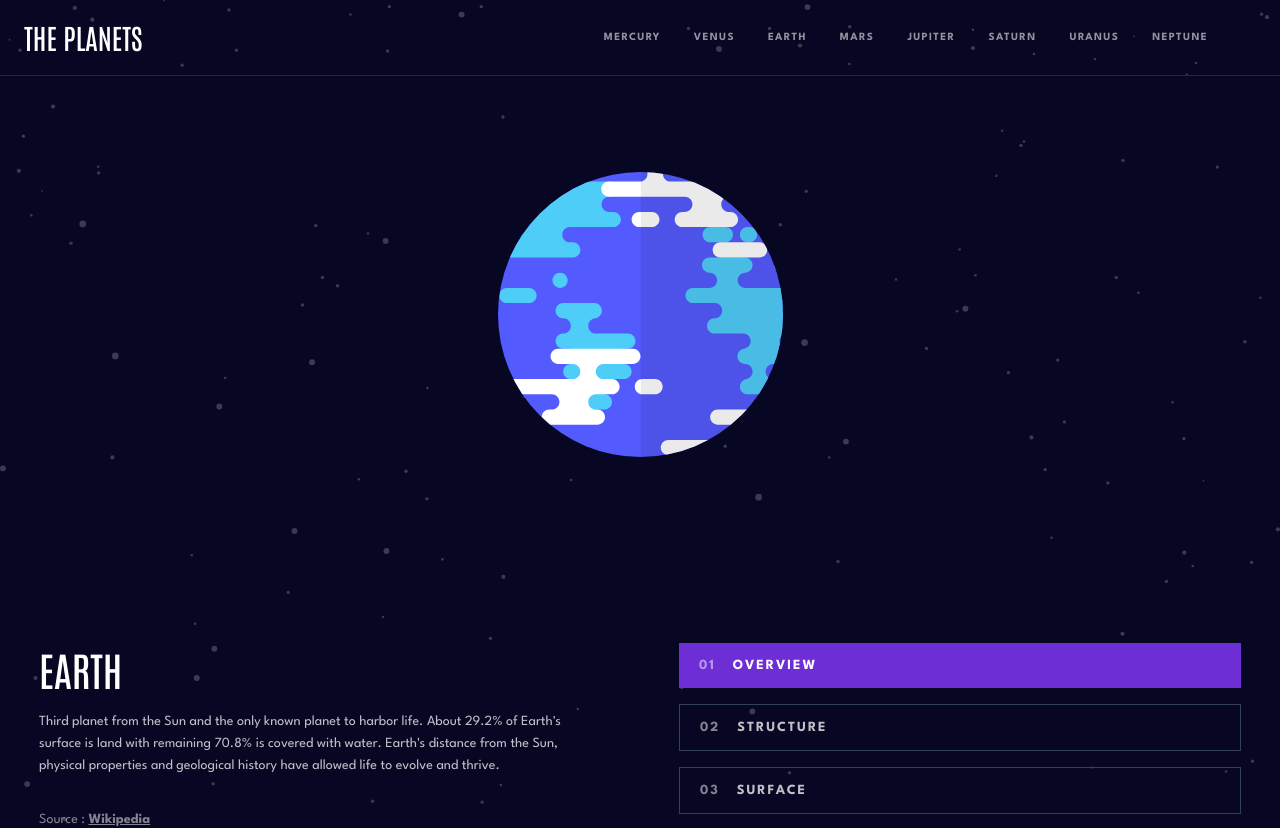
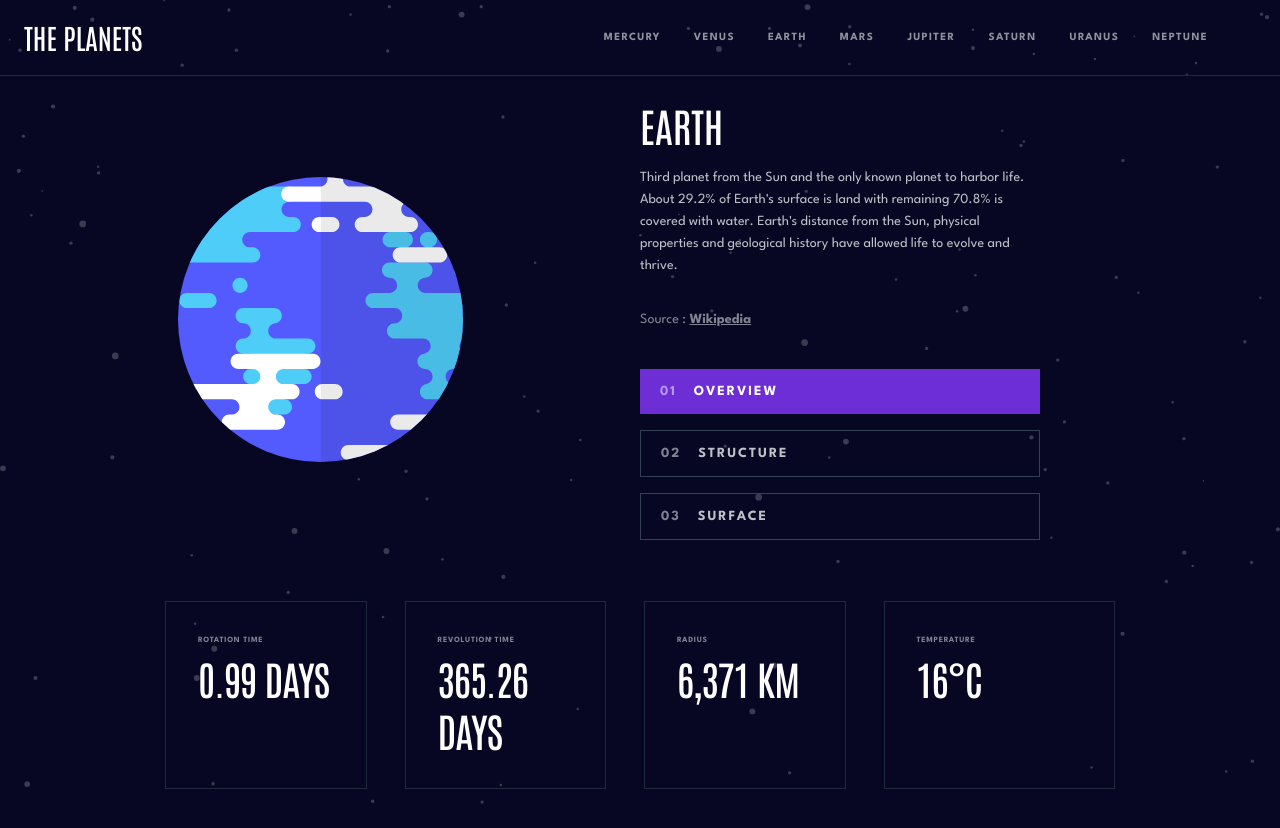
Before and after one commit to AjeaSmith/planets-fact-site, a React (Vite) app: page /Earth in a window 1280 px wide. Shown: the top 828 px of the page. Built offline with nearby package versions, Linux system fonts and the light colour scheme.

Commit message:
made things look good on desktop

```diff
--- a/src/App.css
+++ b/src/App.css
@@ -112,7 +112,10 @@ h4 {
 		background-color: #2d68f0;
 	}
 }
-@media (min-width: 1439px) {
+@media (min-width: 1112px) {
+	.planet-grid {
+		row-gap: 39px;
+	}
 	/* Nav styles for desktop */
 	.menu-item:nth-of-type(1):hover {
 		border-top: 4px solid #419ebb;
--- a/src/PlanetPage.jsx
+++ b/src/PlanetPage.jsx
@@ -13,14 +13,14 @@ const PlanetPage = () => {
 			{filteredPlanets.map((d) => {
 				return (
 					<section key={d.name}>
-						<div className="planet-grid md:grid-cols-2">
+						<div className="planet-grid md:grid-cols-2 xl:h-[92vh]">
 							<TabMenu
 								name={name}
 								activeTab={activeTab}
 								setActiveTab={setActiveTab}
 							/>
-							<div className="flex md:col-span-3 my-24">
-								<div className="mx-auto">
+							<div className="flex my-24 md:col-span-3 xl:col-start-1 xl:col-end-2 xl:my-0 xl:row-start-1 xl:row-end-3 xl:items-center xl:justify-center">
+								<div className="mx-auto xl:mx-0">
 									{activeTab === 0 && (
 										<img
 											src={d.images.planet}
@@ -53,7 +53,7 @@ const PlanetPage = () => {
 							</div>
 							<div
 								key={d.name}
-								className="mb-7 px-6 md:row-start-2 md:mb-0 md:px-[39px]"
+								className="mb-7 px-6 md:row-start-2 md:mb-0 md:px-[39px] xl:row-start-1 xl:col-start-2 xl:max-w-[400px] xl:flex xl:items-end xl:px-0"
 							>
 								<div
 									id="tab-content-0"
@@ -133,49 +133,49 @@ const PlanetPage = () => {
 							</div>
 							<div
 								className="grid gap-2 uppercase px-6 md:row-start-3 md:col-span-3
-							md:px-[39px] md:grid-cols-4 md:h-fit"
+							md:px-[39px] md:grid-cols-4 md:h-fit xl:px-[165px]"
 							>
 								<div
 									className="flex justify-between border border-slate-800 p-4 items-center
-								md:flex-col md:justify-normal md:items-start md:mr-[11px]"
+								md:flex-col md:justify-normal md:items-start md:mr-[11px] xl:mr-[30px] xl:p-8"
 								>
 									<p className="text-[8px] font-bold text-white/50 tracking-[0.73px]">
 										Rotation Time
 									</p>
-									<h3 className="text-h5 font-['Antonio'] tracking-[-0.75px] md:text-[24px] md:tracking-[-0.9px] md:mt-[6px]">
+									<h3 className="text-H5 font-['Antonio'] tracking-[-0.75px] md:text-[24px] md:tracking-[-0.9px] md:mt-[6px] xl:text-H2">
 										{d.rotation}
 									</h3>
 								</div>
 								<div
 									className="flex justify-between border border-slate-800 p-4 items-center
-								md:flex-col md:justify-normal md:items-start md:mr-[11px]"
+								md:flex-col md:justify-normal md:items-start md:mr-[11px] xl:mr-[30px] xl:p-8"
 								>
 									<p className="text-[8px] font-bold text-white/50 tracking-[0.73px]">
 										Revolution Time
 									</p>
-									<h3 className="text-h5 font-['Antonio'] tracking-[-0.75px] md:text-[24px] md:tracking-[-0.9px] md:mt-[6px]">
+									<h3 className="text-H5 font-['Antonio'] tracking-[-0.75px] md:text-[24px] md:tracking-[-0.9px] md:mt-[6px] xl:text-H2">
 										{d.revolution}
 									</h3>
 								</div>
 								<div
 									className="flex justify-between border border-slate-800 p-4 items-center
-								md:flex-col md:justify-normal md:items-start md:mr-[11px]"
+								md:flex-col md:justify-normal md:items-start md:mr-[11px] xl:mr-[30px] xl:p-8"
 								>
 									<p className="text-[8px] font-bold text-white/50 tracking-[0.73px]">
 										Radius
 									</p>
-									<h3 className="text-h5 font-['Antonio'] tracking-[-0.75px] md:text-[24px] md:tracking-[-0.9px] md:mt-[6px]">
+									<h3 className="text-H5 font-['Antonio'] tracking-[-0.75px] md:text-[24px] md:tracking-[-0.9px] md:mt-[6px] xl:text-H2">
 										{d.radius}
 									</h3>
 								</div>
 								<div
 									className="flex justify-between border border-slate-800 p-4 items-center
-								md:flex-col md:justify-normal md:items-start"
+								md:flex-col md:justify-normal md:items-start xl:p-8"
 								>
 									<p className="text-[8px] font-bold text-white/50 tracking-[0.73px]">
 										Temperature
 									</p>
-									<h3 className="text-h5 font-['Antonio'] tracking-[-0.75px] md:text-[24px] md:tracking-[-0.9px] md:mt-[6px]">
+									<h3 className="text-h5 font-['Antonio'] tracking-[-0.75px] md:text-[24px] md:tracking-[-0.9px] md:mt-[6px] xl:text-H2">
 										{d.temperature}
 									</h3>
 								</div>
--- a/src/components/TabMenu.jsx
+++ b/src/components/TabMenu.jsx
@@ -8,7 +8,7 @@ const TabMenu = ({ name, activeTab, setActiveTab }) => {
 			<div
 				className="flex items-center justify-between border-b border-slate-800 px-6
 			md:col-start-2 md:row-start-2 md:flex-col
-			md:items-stretch md:justify-normal md:px-[39px] md:border-none"
+			md:items-stretch md:justify-normal md:px-[39px] md:border-none xl:max-w-[400px] xl:px-0"
 			>
 				<button
 					className={`uppercase font-bold tracking-[1.93px] inline-block ${
```
